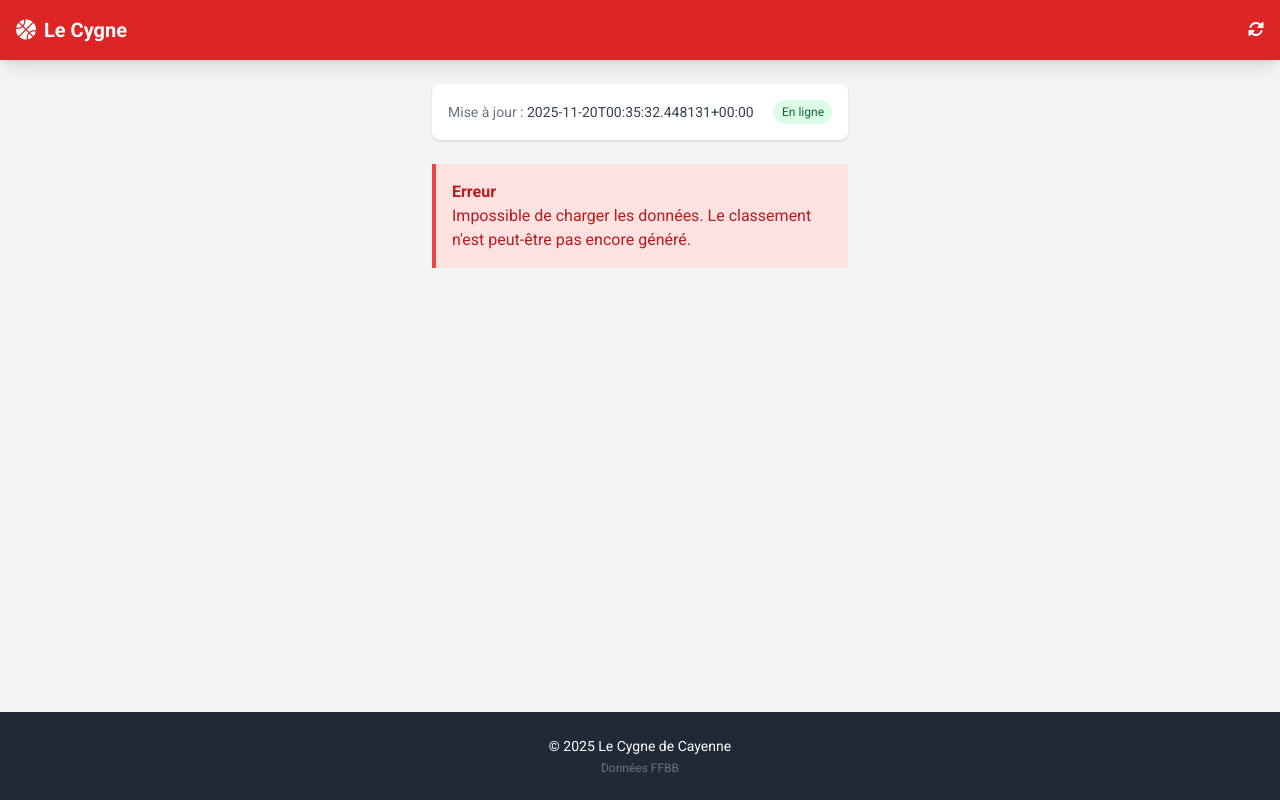
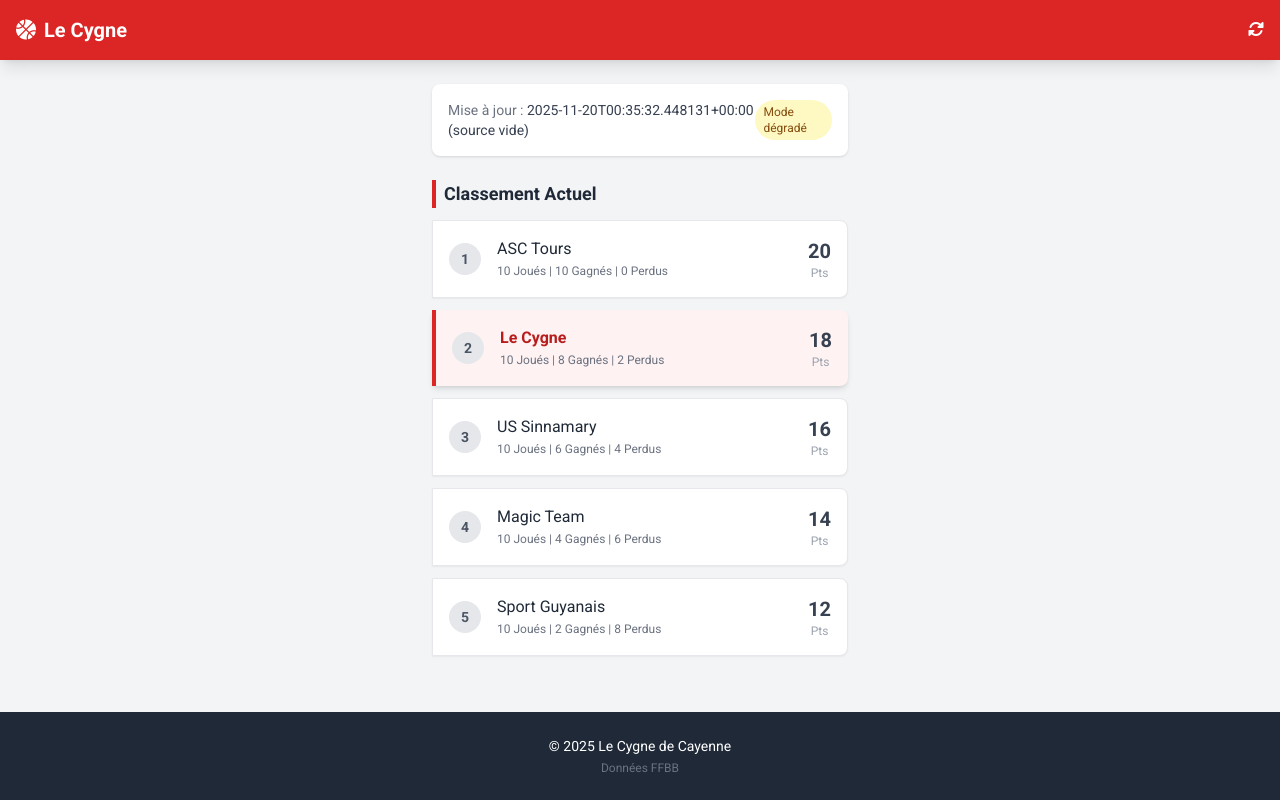
Before and after one commit to 7aidproductionsweb/basket-cygne-app, a plain HTML site: page index.html in a window 1280 px wide. Drawn offline with nearby package versions, Linux system fonts and the light colour scheme.

Commit message:
Graceful fallback when standings empty

```diff
--- a/index.html
+++ b/index.html
@@ -95,6 +95,13 @@
             ]
         };
 
+        function formatDate(dateString) {
+            if (!dateString) return "Inconnue";
+            const date = new Date(dateString);
+            if (Number.isNaN(date.getTime())) return dateString;
+            return date.toLocaleString('fr-FR', { dateStyle: 'medium', timeStyle: 'short' });
+        }
+
         async function loadData() {
             const loader = document.getElementById('loader');
             const container = document.getElementById('standings-container');
@@ -112,6 +119,7 @@
 
             try {
                 let data;
+                let usedMock = false;
 
                 // Essayer de fetcher le vrai fichier
                 try {
@@ -130,17 +138,33 @@
                 } catch (fetchError) {
                     console.warn("Fetch échoué (normal en prévisualisation), chargement des données de démo.", fetchError);
                     // Si le fetch échoue (prévisualisation ou fichier manquant), on utilise le mock
-                    data = MOCK_DATA;
+                    data = { ...MOCK_DATA, warning: "Données distantes indisponibles" };
+                    usedMock = true;
 
                     statusBadge.textContent = "Mode Démo";
                     statusBadge.className = "text-xs bg-yellow-100 text-yellow-800 px-2 py-1 rounded-full";
                 }
 
+                const hasStandings = data?.standings && data.standings.length > 0;
+
+                // Si le fichier existe mais est vide ou incomplet, on bascule sur le mock pour éviter l'erreur d'affichage
+                if (!hasStandings) {
+                    console.warn("Classement vide, utilisation des données de secours pour afficher quelque chose.");
+                    data = {
+                        ...MOCK_DATA,
+                        updated_at: data?.updated_at ? `${data.updated_at} (source vide)` : "Simulation (source vide)",
+                        warning: data?.warning || "Classement vide pour la source distante",
+                    };
+                    usedMock = true;
+
+                    statusBadge.textContent = "Mode dégradé";
+                    statusBadge.className = "text-xs bg-yellow-100 text-yellow-800 px-2 py-1 rounded-full";
+                }
+
                 // Affichage des données (Vraies ou Mock)
-                lastUpdated.textContent = data.updated_at || "Inconnue";
+                lastUpdated.textContent = formatDate(data.updated_at);
                 statusCard.classList.remove('hidden');
 
-                if (data.standings && data.standings.length > 0) {
                 data.standings.forEach(team => {
                     const isCygne = team.name.toLowerCase().includes("cygne");
 
@@ -170,10 +194,15 @@
                     `;
                     container.insertAdjacentHTML('beforeend', html);
                 });
+
+                if (!usedMock && data.warning) {
+                    const warn = document.createElement('div');
+                    warn.className = "bg-yellow-50 border-l-4 border-yellow-500 text-yellow-800 p-3 text-sm rounded";
+                    warn.textContent = data.warning;
+                    container.insertAdjacentElement('afterbegin', warn);
+                }
+
                 container.classList.remove('hidden');
-                } else {
-                    throw new Error("Données vides");
-                }
 
             } catch (error) {
                 console.error(error);
```
Lines whose indentation alone changed are shown as unchanged.
